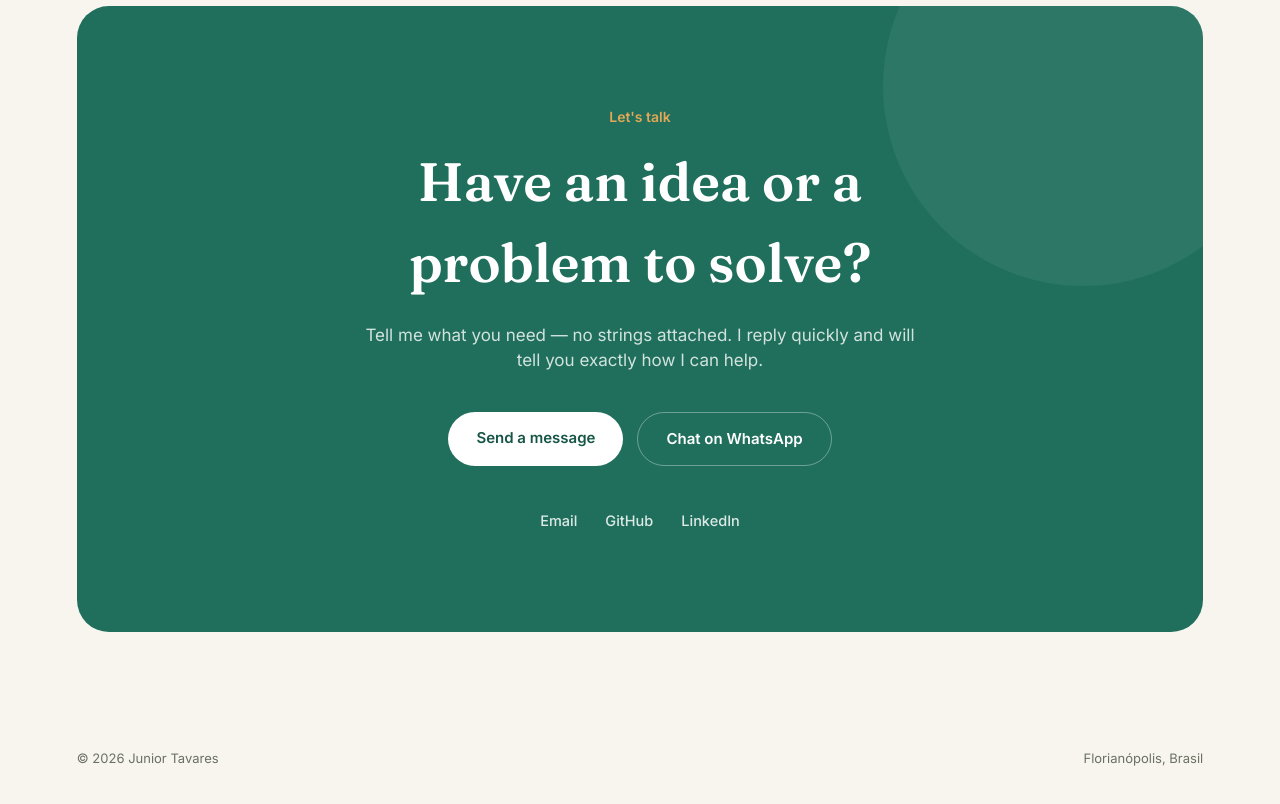
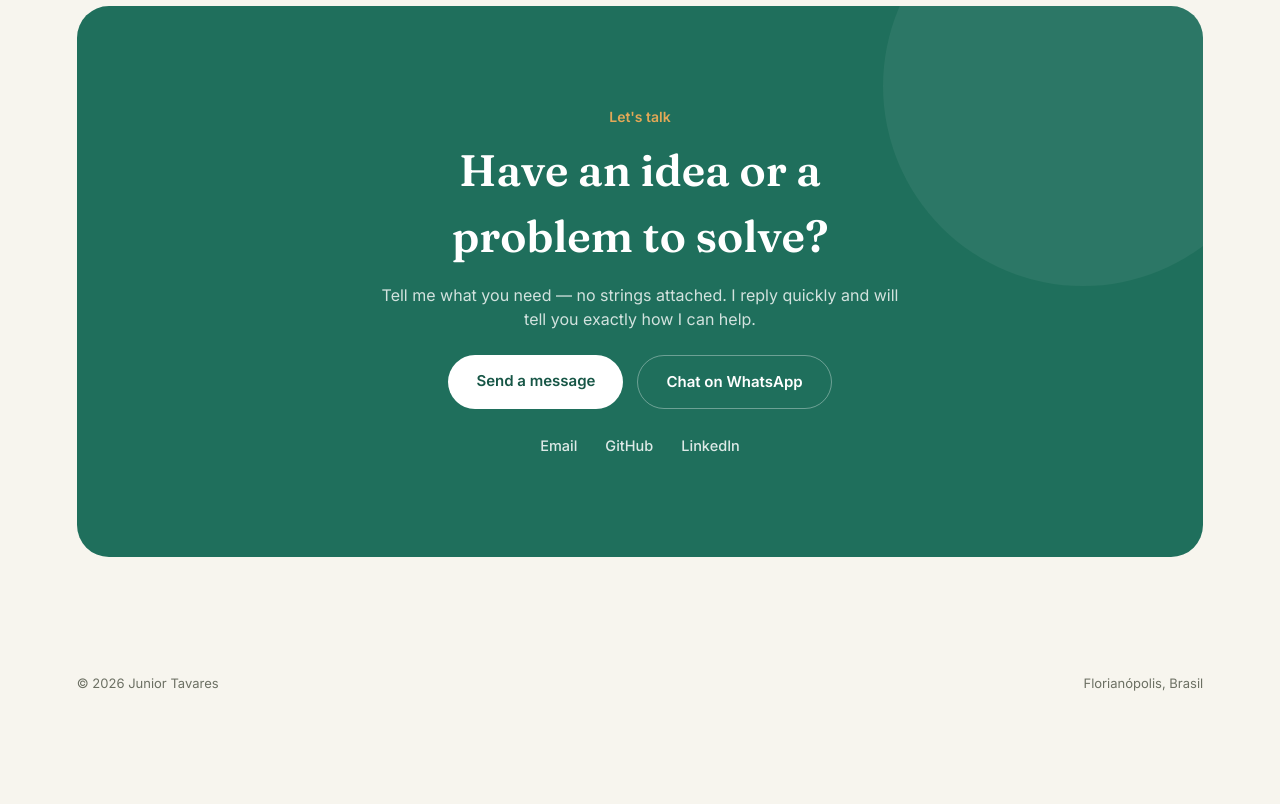
Before and after one commit to juniortavaress/my-web-portfolio, a React (Vite) app: page / in a window 1280 px wide. Shown: the part 2900-3704 px from the top of the page. After the commit the page ends 3633 px from the top, so only its background shows below. Built offline with nearby package versions, Linux system fonts and the light colour scheme.

Commit message:
fix: ajusta alinhamento de scroll e altura da secao de contato

```diff
--- a/src/App.css
+++ b/src/App.css
@@ -12,9 +12,12 @@ html{
   scroll-margin-top: 90px;
 }
 
-#services,
+#services {
+  scroll-margin-top: -20px;
+}
+
 #contact {
-  scroll-margin-top: -20px;
+  scroll-margin-top: 90px;
 }
 
 body, html, #root {
--- a/src/components/Main/Contact/Contact.css
+++ b/src/components/Main/Contact/Contact.css
@@ -23,24 +23,24 @@
   color: var(--gold);
   font-weight: 600;
   font-size: 14px;
-  margin-bottom: 14px;
+  margin-bottom: 10px;
   display: block;
   position: relative;
 }
 
 .contact h2 {
-  font-size: clamp(32px, 5vw, 54px);
+  font-size: clamp(28px, 4vw, 44px);
   font-weight: 600;
   max-width: 16ch;
-  margin: 0 auto 20px;
+  margin: 0 auto 14px;
   position: relative;
 }
 
 .contact > p {
   color: rgba(255, 255, 255, .8);
-  font-size: 17px;
+  font-size: 16px;
   max-width: 52ch;
-  margin: 0 auto 38px;
+  margin: 0 auto 24px;
   position: relative;
 }
 
@@ -75,7 +75,7 @@
   display: flex;
   gap: 28px;
   justify-content: center;
-  margin-top: 44px;
+  margin-top: 26px;
   position: relative;
   flex-wrap: wrap;
 }
--- a/src/i18n.js
+++ b/src/i18n.js
@@ -233,7 +233,7 @@ const resources = {
         "eyebrow": "Vamos conversar",
         "title": "Tem uma ideia ou um problema para resolver?",
         "subtitle": "Vamos trabalhar juntos!",
-        "description": "Me conta o que você precisa — sem compromisso. Eu respondo rápido e te digo exatamente como posso ajudar.",
+        "description": "Me conta o que você precisa — sem compromisso. Eu respondo e te digo exatamente como posso ajudar.",
         "send_button": "Enviar mensagem",
         "whatsapp_button": "Chamar no WhatsApp"
       },
```
